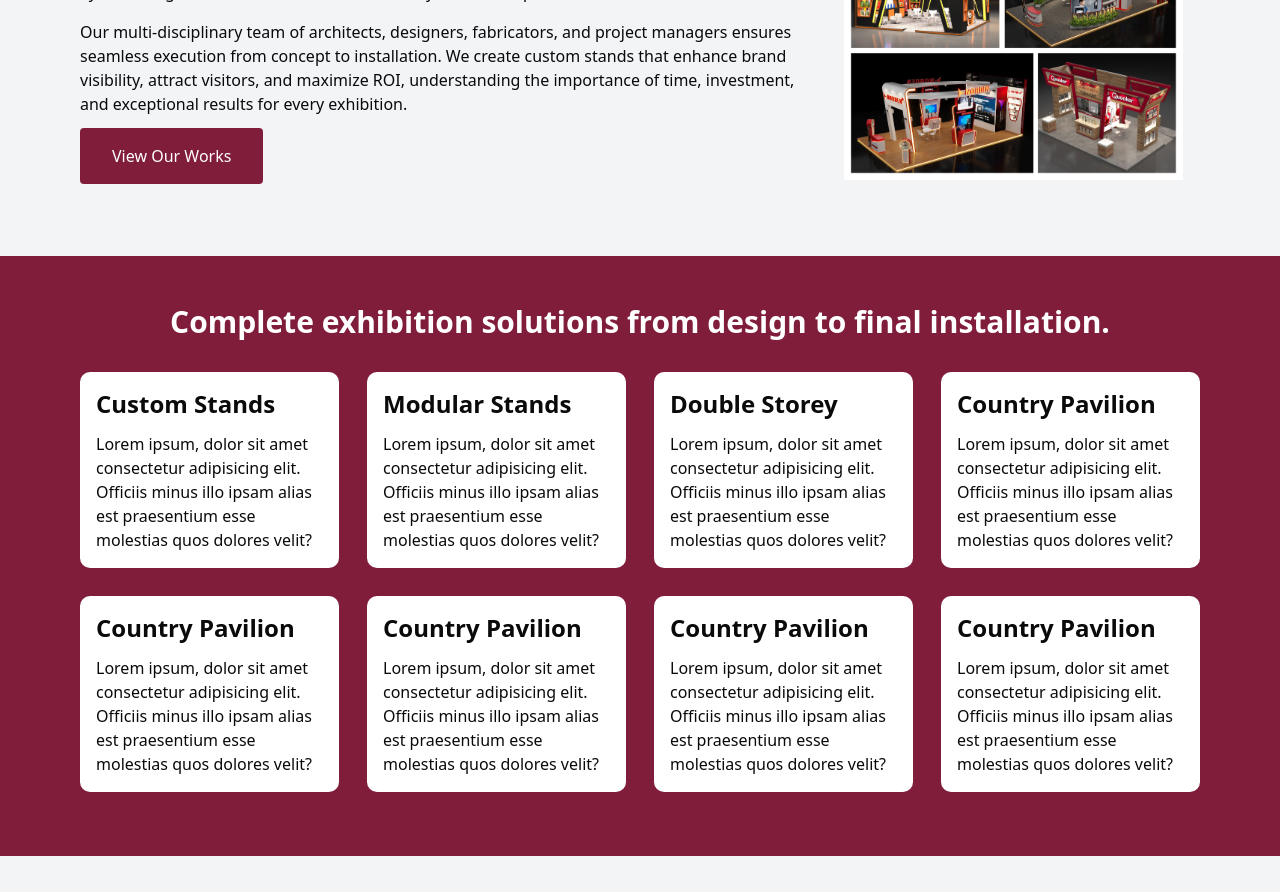
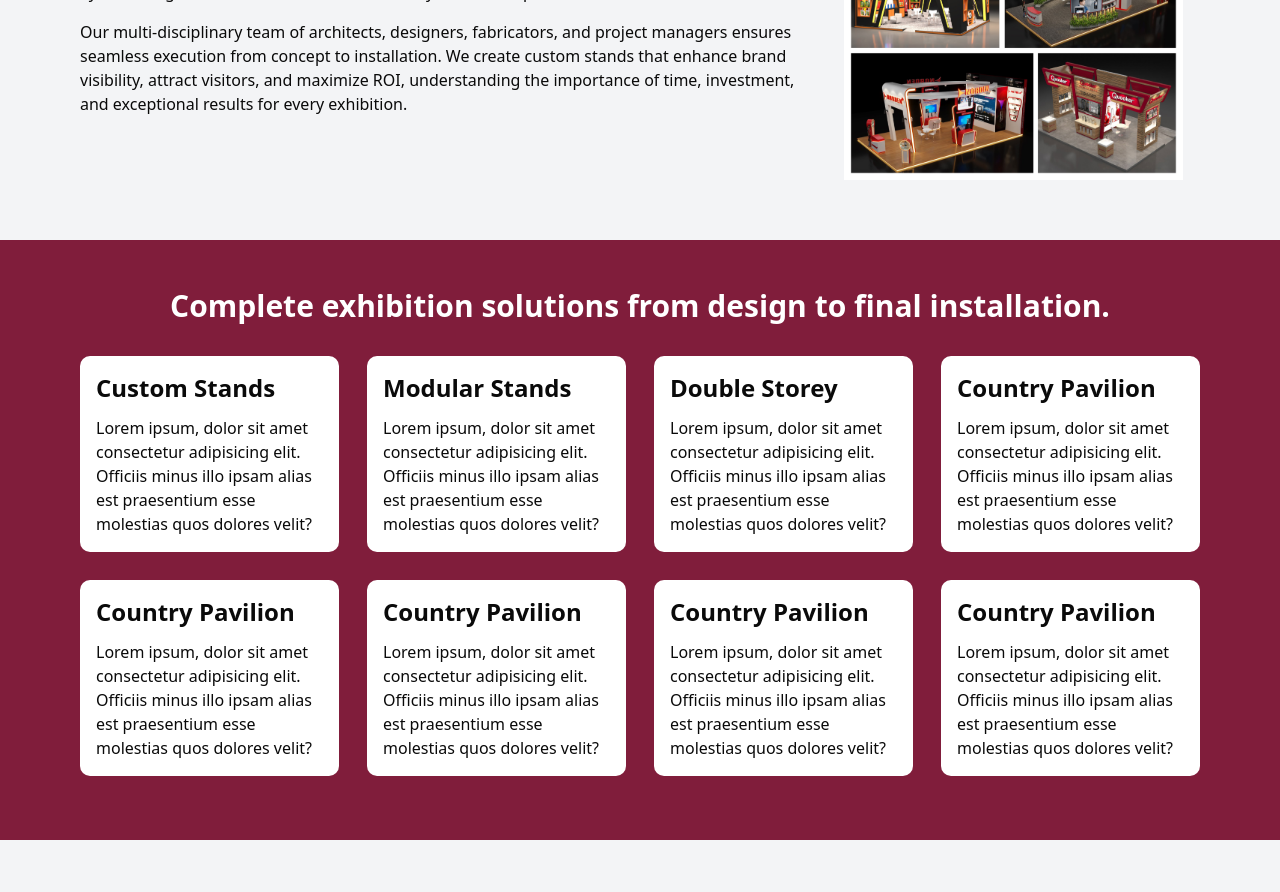
Before and after one commit to VisualLabExhibitions/visuallab-nextjs-landing, a Next.js app: page / in a window 1280 px wide. Shown: the part 1080-1972 px from the top of the page. Built offline with nearby package versions, Linux system fonts and the light colour scheme.

Commit message:
dpeloy test

```diff
--- a/src/components/home/Aboutsection.tsx
+++ b/src/components/home/Aboutsection.tsx
@@ -22,7 +22,6 @@ export default function AboutSection(){
 
 
                             <Link href="/contact">
-                            <Button> View Our Works </Button>
                             </Link>
                         </div>
 
```
